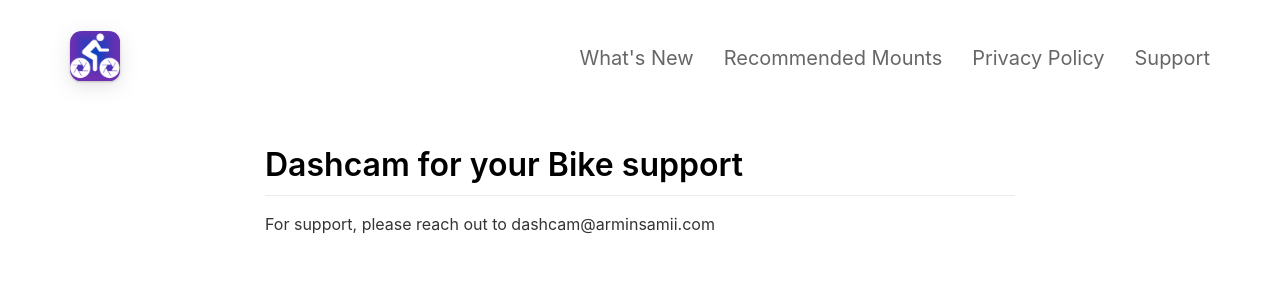
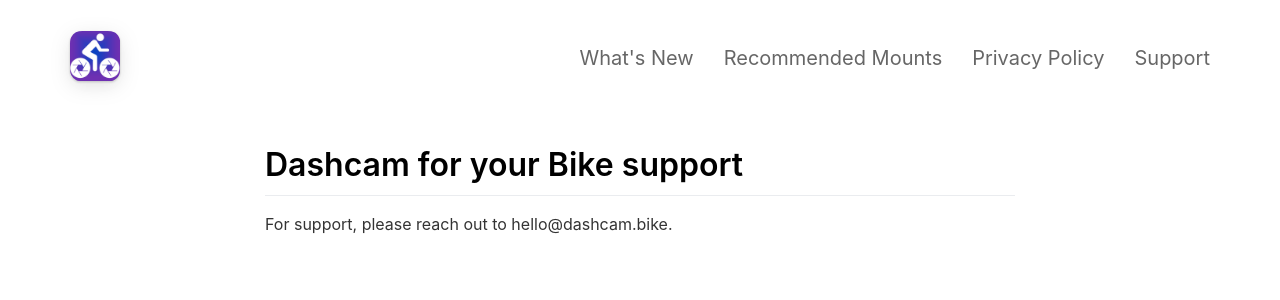
Before and after one commit to dashcambike/dashcam-for-your-bike-site, a Jekyll site: the page built from _pages/support.md, in a window 1280 px wide. Shown: the top 300 px of the page. Built offline with Jekyll 4.4.1, drawn with Linux system fonts in a browser that asks for light colours; nearby versions of some CDN libraries.

Commit message:
update email

```diff
--- a/_config.yml
+++ b/_config.yml
@@ -23,7 +23,7 @@
 your_name                                 : Robot Armin, LLC
 your_link                                 : https://arminsamii.com
 your_city                                 : Pittsburgh, PA
-email_address                             : dashcam@arminsamii.com
+email_address                             : hello@dashcam.bike
 facebook_username                         :
 instagram_username                        :
 twitter_username                          :
--- a/_pages/support.md
+++ b/_pages/support.md
@@ -5,4 +5,4 @@
 ---
 
 # Dashcam for your Bike support
-For support, please reach out to dashcam@arminsamii.com
+For support, please reach out to hello@dashcam.bike.
```
Also changed, not shown: _pages/mounts.md (+1 -1 lines), _pages/privacy.md (+1 -1 lines).
